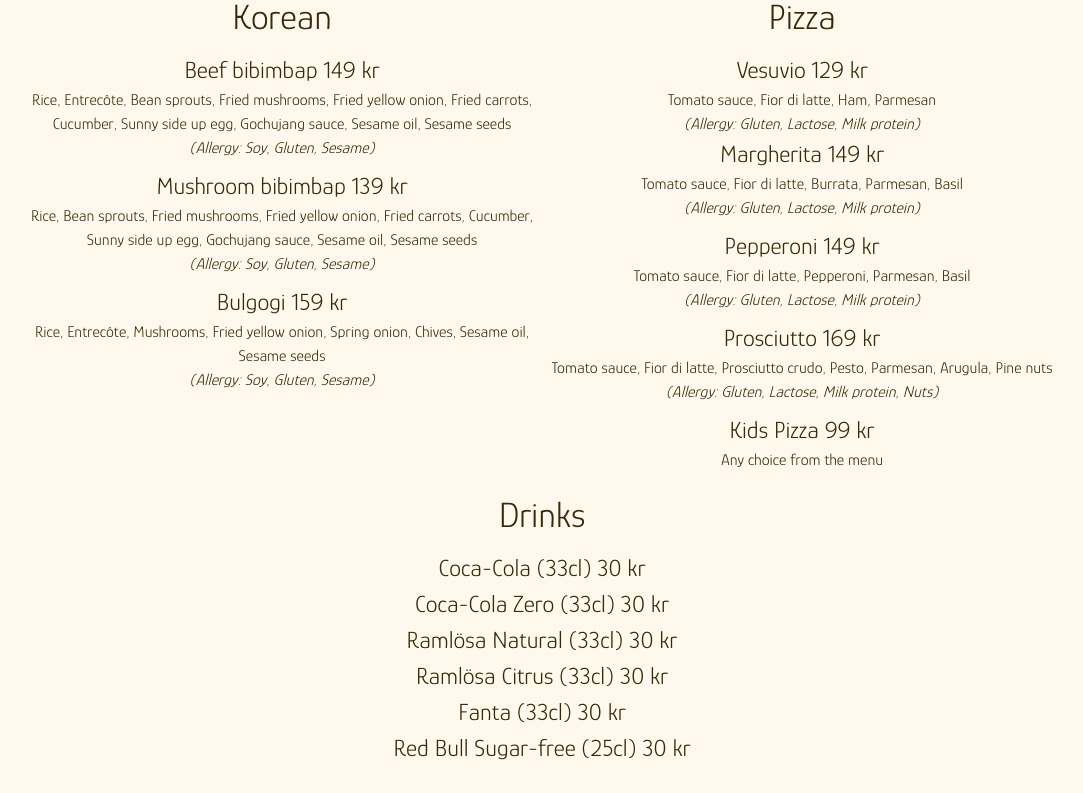
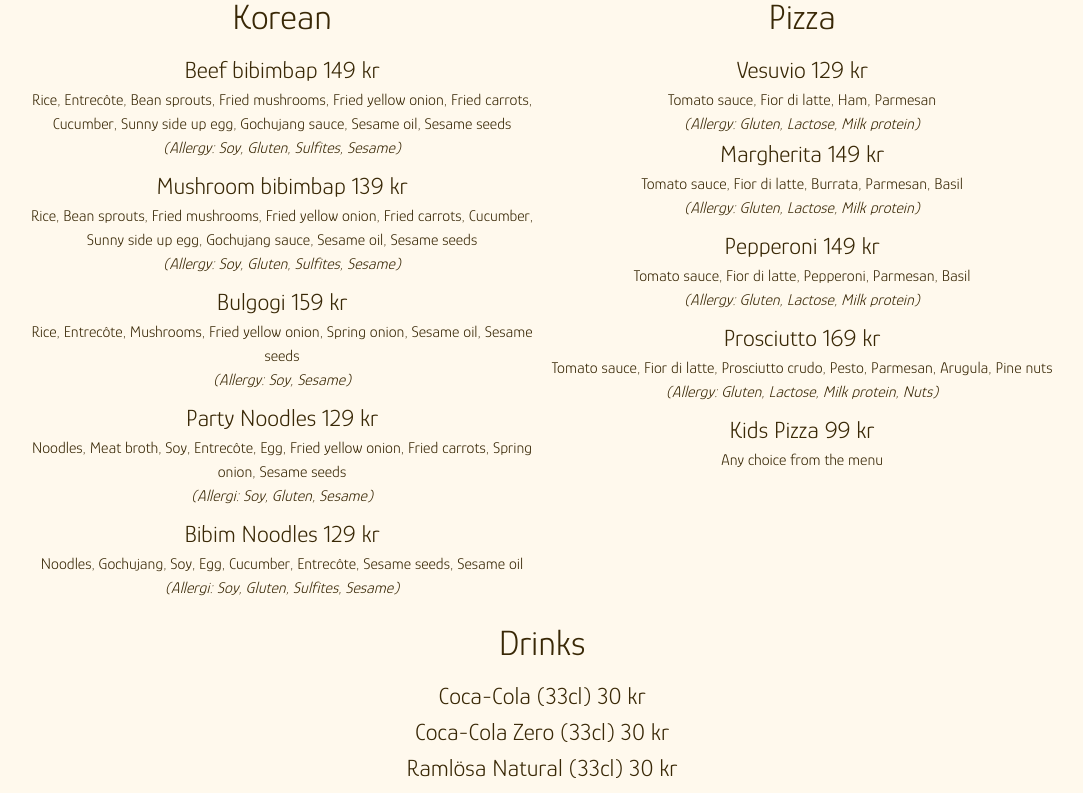
Before and after one commit to Woori-AB/website, a Next.js app: page /en in a window 1280 px wide. Shown: the part 1186-1979 px from the top of the page, without its empty margins (98-1181 px from the left). Built offline with nearby package versions, Linux system fonts and the light colour scheme; a web font is replaced by a local one.

Commit message:
feat: add party and bibim noodles to the menu

```diff
--- a/src/components/Menu.tsx
+++ b/src/components/Menu.tsx
@@ -63,6 +63,38 @@
             <span className="italic">
               {intl.formatMessage({
                 id: "menu.korean.bulgogi.allergies",
+              })}
+            </span>
+          </div>
+          <div className="flex flex-col items-center text-center">
+            <h2>
+              {intl.formatMessage({ id: "menu.korean.party-noodles.name" })} 129
+              kr
+            </h2>
+            <span>
+              {intl.formatMessage({
+                id: "menu.korean.party-noodles.ingredients",
+              })}
+            </span>
+            <span className="italic">
+              {intl.formatMessage({
+                id: "menu.korean.party-noodles.allergies",
+              })}
+            </span>
+          </div>
+          <div className="flex flex-col items-center text-center">
+            <h2>
+              {intl.formatMessage({ id: "menu.korean.bibim-noodles.name" })} 129
+              kr
+            </h2>
+            <span>
+              {intl.formatMessage({
+                id: "menu.korean.bibim-noodles.ingredients",
+              })}
+            </span>
+            <span className="italic">
+              {intl.formatMessage({
+                id: "menu.korean.bibim-noodles.allergies",
               })}
             </span>
           </div>
--- a/src/locales/en.json
+++ b/src/locales/en.json
@@ -17,13 +17,19 @@
   "menu.korean": "Korean",
   "menu.korean.beef-bibimbap.name": "Beef bibimbap",
   "menu.korean.beef-bibimbap.ingredients": "Rice, Entrecôte, Bean sprouts, Fried mushrooms, Fried yellow onion, Fried carrots, Cucumber, Sunny side up egg, Gochujang sauce, Sesame oil, Sesame seeds",
-  "menu.korean.beef-bibimbap.allergies": "(Allergy: Soy, Gluten, Sesame)",
+  "menu.korean.beef-bibimbap.allergies": "(Allergy: Soy, Gluten, Sulfites, Sesame)",
   "menu.korean.mushroom-bibimbap.name": "Mushroom bibimbap",
   "menu.korean.mushroom-bibimbap.ingredients": "Rice, Bean sprouts, Fried mushrooms, Fried yellow onion, Fried carrots, Cucumber, Sunny side up egg, Gochujang sauce, Sesame oil, Sesame seeds",
-  "menu.korean.mushroom-bibimbap.allergies": "(Allergy: Soy, Gluten, Sesame)",
+  "menu.korean.mushroom-bibimbap.allergies": "(Allergy: Soy, Gluten, Sulfites, Sesame)",
   "menu.korean.bulgogi.name": "Bulgogi",
-  "menu.korean.bulgogi.ingredients": "Rice, Entrecôte, Mushrooms, Fried yellow onion, Spring onion, Chives, Sesame oil, Sesame seeds",
-  "menu.korean.bulgogi.allergies": "(Allergy: Soy, Gluten, Sesame)",
+  "menu.korean.bulgogi.ingredients": "Rice, Entrecôte, Mushrooms, Fried yellow onion, Spring onion, Sesame oil, Sesame seeds",
+  "menu.korean.bulgogi.allergies": "(Allergy: Soy, Sesame)",
+  "menu.korean.party-noodles.name": "Party Noodles",
+  "menu.korean.party-noodles.ingredients": "Noodles, Meat broth, Soy, Entrecôte, Egg, Fried yellow onion, Fried carrots, Spring onion, Sesame seeds",
+  "menu.korean.party-noodles.allergies": "(Allergi: Soy, Gluten, Sesame)",
+  "menu.korean.bibim-noodles.name": "Bibim Noodles",
+  "menu.korean.bibim-noodles.ingredients": "Noodles, Gochujang, Soy, Egg, Cucumber, Entrecôte, Sesame seeds, Sesame oil",
+  "menu.korean.bibim-noodles.allergies": "(Allergi: Soy, Gluten, Sulfites, Sesame)",
   "menu.pizza": "Pizza",
   "menu.pizza.vesuvio.name": "Vesuvio",
   "menu.pizza.vesuvio.ingredients": "Tomato sauce, Fior di latte, Ham, Parmesan",
--- a/src/locales/ko.json
+++ b/src/locales/ko.json
@@ -17,13 +17,19 @@
   "menu.korean": "한식",
   "menu.korean.beef-bibimbap.name": "소고기 비빔밥",
   "menu.korean.beef-bibimbap.ingredients": "밥, 안심, 숙주나물, 볶은 버섯, 볶은 양파, 볶은 당근, 오이, 계란 프라이, 고추장 소스, 참기름, 참깨",
-  "menu.korean.beef-bibimbap.allergies": "(알레르기: 대두, 글루텐, 참깨)",
+  "menu.korean.beef-bibimbap.allergies": "(알레르기: 대두, 글루텐, 아황산염, 참깨)",
   "menu.korean.mushroom-bibimbap.name": "버섯 비빔밥",
   "menu.korean.mushroom-bibimbap.ingredients": "밥, 숙주나물, 볶은 버섯, 볶은 양파, 볶은 당근, 오이, 계란 프라이, 고추장 소스, 참기름, 참깨",
-  "menu.korean.mushroom-bibimbap.allergies": "(알레르기: 대두, 글루텐, 참깨)",
+  "menu.korean.mushroom-bibimbap.allergies": "(알레르기: 대두, 글루텐, 아황산염, 참깨)",
   "menu.korean.bulgogi.name": "불고기",
-  "menu.korean.bulgogi.ingredients": "밥, 안심, 버섯, 볶은 양파, 대파, 부추, 참기름, 참깨",
-  "menu.korean.bulgogi.allergies": "(알레르기: 대두, 글루텐, 참깨)",
+  "menu.korean.bulgogi.ingredients": "밥, 안심, 버섯, 볶은 양파, 대파, 참기름, 참깨",
+  "menu.korean.bulgogi.allergies": "(알레르기: 대두, 참깨)",
+  "menu.korean.party-noodles.name": "잔치국수",
+  "menu.korean.party-noodles.ingredients": "면, 고기 육수, 간장, 안심, 계란, 튀긴 양파, 튀긴 당근, 쪽파, 참깨",
+  "menu.korean.party-noodles.allergies": "(알레르기: 간장, 글루텐, 참깨)",
+  "menu.korean.bibim-noodles.name": "비빔국수",
+  "menu.korean.bibim-noodles.ingredients": "면, 고추장, 간장, 계란, 오이, 안심, 참깨, 참기름",
+  "menu.korean.bibim-noodles.allergies": "(알레르기: 간장, 글루텐, 아황산염, 참깨)",
   "menu.pizza": "피자",
   "menu.pizza.vesuvio.name": "베수비오",
   "menu.pizza.vesuvio.ingredients": "토마토 소스, 피오르 디 라떼, 햄, 파르메산",
--- a/src/locales/sv.json
+++ b/src/locales/sv.json
@@ -17,13 +17,19 @@
   "menu.korean": "Koreanskt",
   "menu.korean.beef-bibimbap.name": "Biff bibimbap",
   "menu.korean.beef-bibimbap.ingredients": "Ris, Entrecôte, Böngroddar, Stekta champinjoner, Stekt gul lök, Stekta morötter, Gurka, Sunny side up ägg, Gochujangsås, Sesamolja, Sesamfrö",
-  "menu.korean.beef-bibimbap.allergies": "(Allergi: Soja, Gluten, Sesam)",
+  "menu.korean.beef-bibimbap.allergies": "(Allergi: Soja, Gluten, Sulfiter, Sesam)",
   "menu.korean.mushroom-bibimbap.name": "Svamp bibimbap",
   "menu.korean.mushroom-bibimbap.ingredients": "Ris, Böngroddar, Stekta champinjoner, Stekt gul lök, Stekta morötter, Gurka, Sunny side up ägg, Gochujangsås, Sesamolja, Sesamfrö",
-  "menu.korean.mushroom-bibimbap.allergies": "(Allergi: Soja, Gluten, Sesam)",
+  "menu.korean.mushroom-bibimbap.allergies": "(Allergi: Soja, Gluten, Sulfiter, Sesam)",
   "menu.korean.bulgogi.name": "Bulgogi",
-  "menu.korean.bulgogi.ingredients": "Ris, Entrecôte, Champinjoner, Stekt gul lök, Vårlök, Gräslök, Sesamolja, Sesamfrö",
-  "menu.korean.bulgogi.allergies": "(Allergi: Soja, Gluten, Sesam)",
+  "menu.korean.bulgogi.ingredients": "Ris, Entrecôte, Champinjoner, Stekt gul lök, Vårlök, Sesamolja, Sesamfrö",
+  "menu.korean.bulgogi.allergies": "(Allergi: Soja, Sesam)",
+  "menu.korean.party-noodles.name": "Party Nudlar",
+  "menu.korean.party-noodles.ingredients": "Nudlar, Köttbuljong, Soja, Entrecôte, Ägg, Stekt gul lök, Stekta morötter, Vårlök, Sesamfrö",
+  "menu.korean.party-noodles.allergies": "(Allergi: Soja, Gluten, Sesam)",
+  "menu.korean.bibim-noodles.name": "Bibim Nudlar",
+  "menu.korean.bibim-noodles.ingredients": "Nudlar, Gochujang, Soja, Ägg, Gurka, Entrecôte, Sesamfrö, Sesamolja",
+  "menu.korean.bibim-noodles.allergies": "(Allergi: Soja, Gluten, Sulfiter, Sesam)",
   "menu.pizza": "Pizza",
   "menu.pizza.vesuvio.name": "Vesuvio",
   "menu.pizza.vesuvio.ingredients": "Tomatsås, Fior di latte, Skinka, Parmesan",
```
